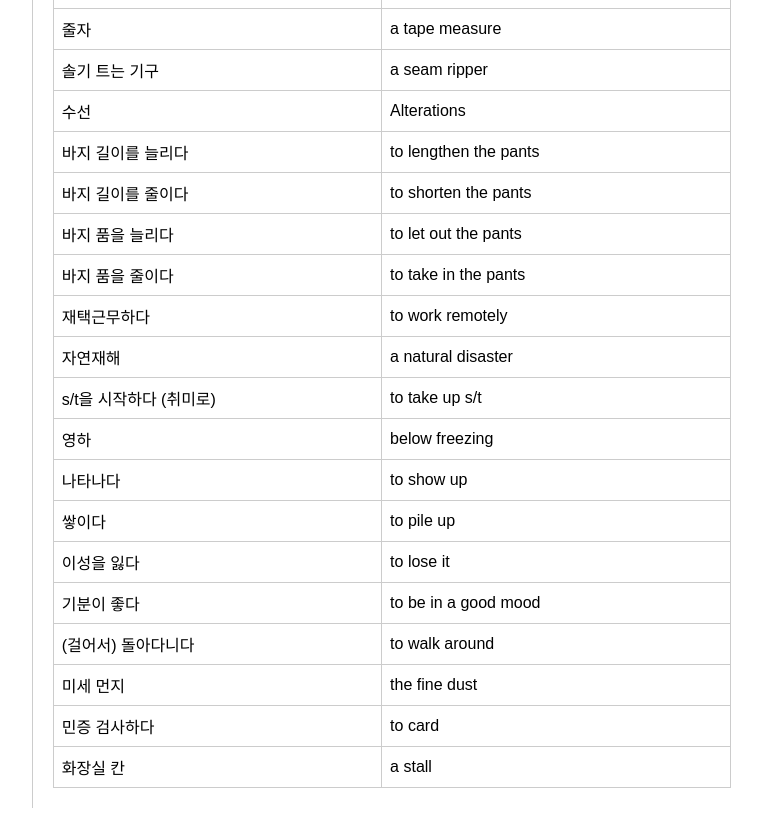
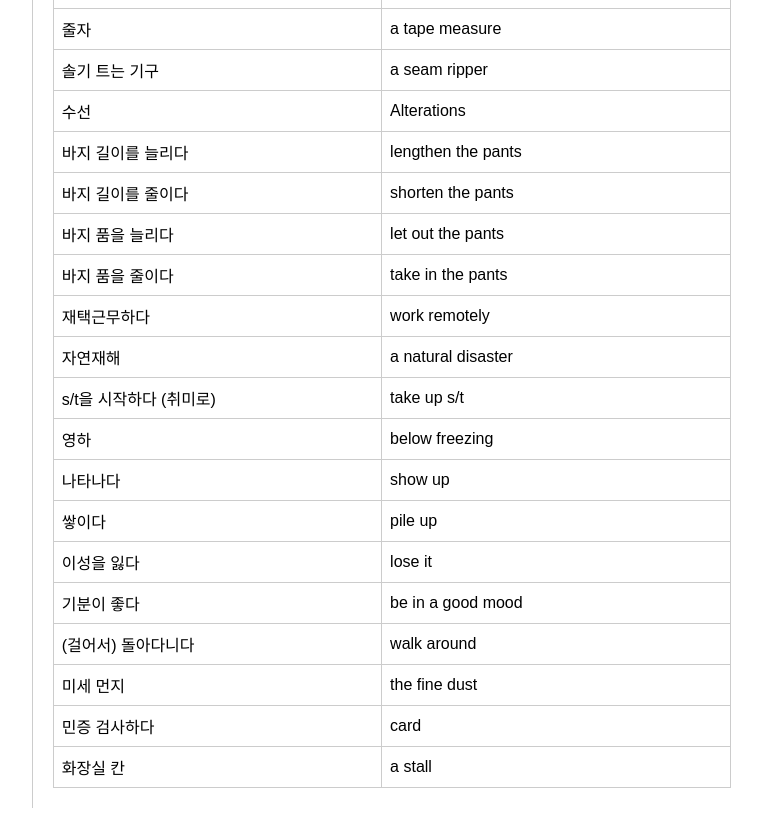
Before and after one commit to kyw0615/PSE, a plain HTML site: page docs/day3.html in a window 1280 px wide. Shown: the part 960-1788 px from the top of the page, without its empty margins (409-1171 px from the left). Drawn offline with Linux system fonts and the light colour scheme.

Commit message:
Update day3.html

```diff
--- a/docs/day3.html
+++ b/docs/day3.html
@@ -72,21 +72,21 @@
   { korean: "줄자", english: "a tape measure" },
   { korean: "솔기 트는 기구", english: "a seam ripper" },
   { korean: "수선", english: "Alterations" },
-  { korean: "바지 길이를 늘리다", english: "to lengthen the pants" },
-  { korean: "바지 길이를 줄이다", english: "to shorten the pants" },
-  { korean: "바지 품을 늘리다", english: "to let out the pants" },
-  { korean: "바지 품을 줄이다", english: "to take in the pants" },
-  { korean: "재택근무하다", english: "to work remotely" },
+  { korean: "바지 길이를 늘리다", english: "lengthen the pants" },
+  { korean: "바지 길이를 줄이다", english: "shorten the pants" },
+  { korean: "바지 품을 늘리다", english: "let out the pants" },
+  { korean: "바지 품을 줄이다", english: "take in the pants" },
+  { korean: "재택근무하다", english: "work remotely" },
   { korean: "자연재해", english: "a natural disaster" },
-  { korean: "s/t을 시작하다 (취미로)", english: "to take up s/t" },
+  { korean: "s/t을 시작하다 (취미로)", english: "take up s/t" },
   { korean: "영하", english: "below freezing" },
-  { korean: "나타나다", english: "to show up" },
-  { korean: "쌓이다", english: "to pile up" },
-  { korean: "이성을 잃다", english: "to lose it" },
-  { korean: "기분이 좋다", english: "to be in a good mood" },
-  { korean: "(걸어서) 돌아다니다", english: "to walk around" },
+  { korean: "나타나다", english: "show up" },
+  { korean: "쌓이다", english: "pile up" },
+  { korean: "이성을 잃다", english: "lose it" },
+  { korean: "기분이 좋다", english: "be in a good mood" },
+  { korean: "(걸어서) 돌아다니다", english: "walk around" },
   { korean: "미세 먼지", english: "the fine dust" },
-  { korean: "민증 검사하다", english: "to card" },
+  { korean: "민증 검사하다", english: "card" },
   { korean: "화장실 칸", english: "a stall" }
 ];
 
```
